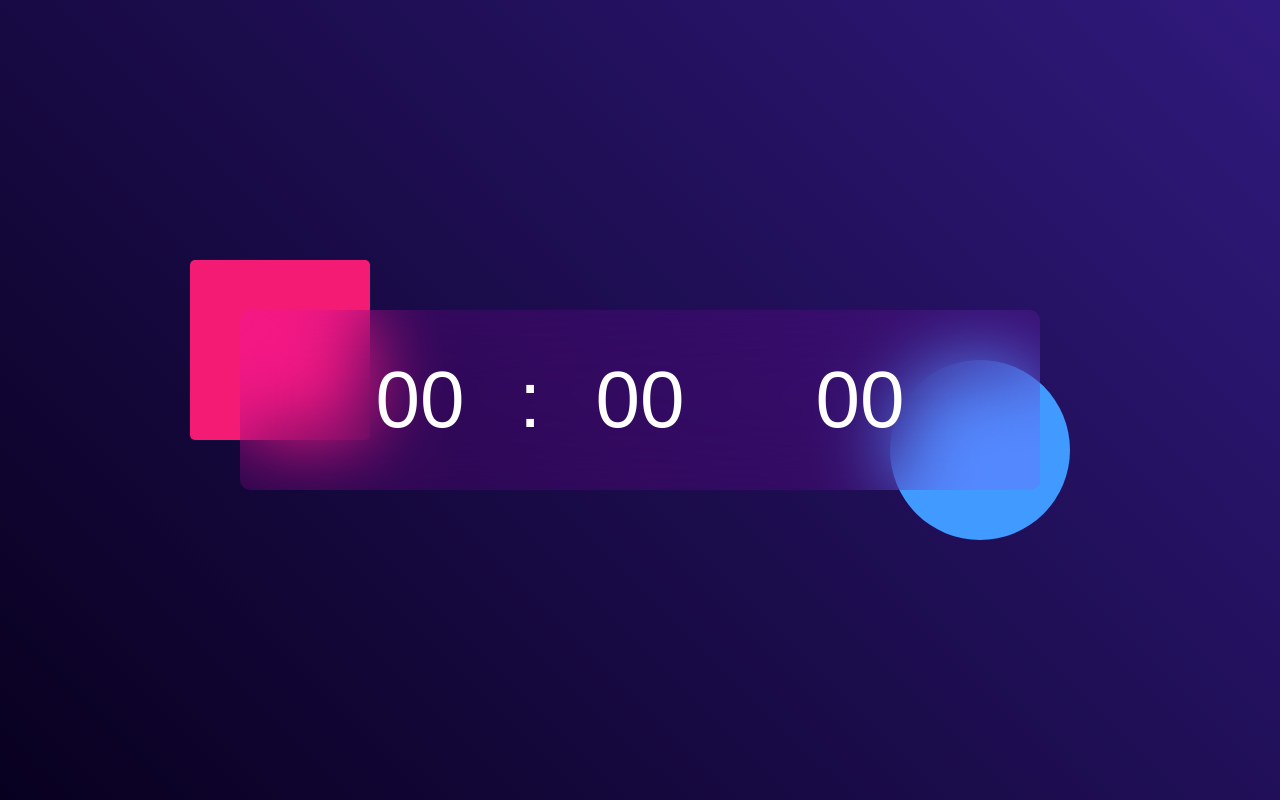
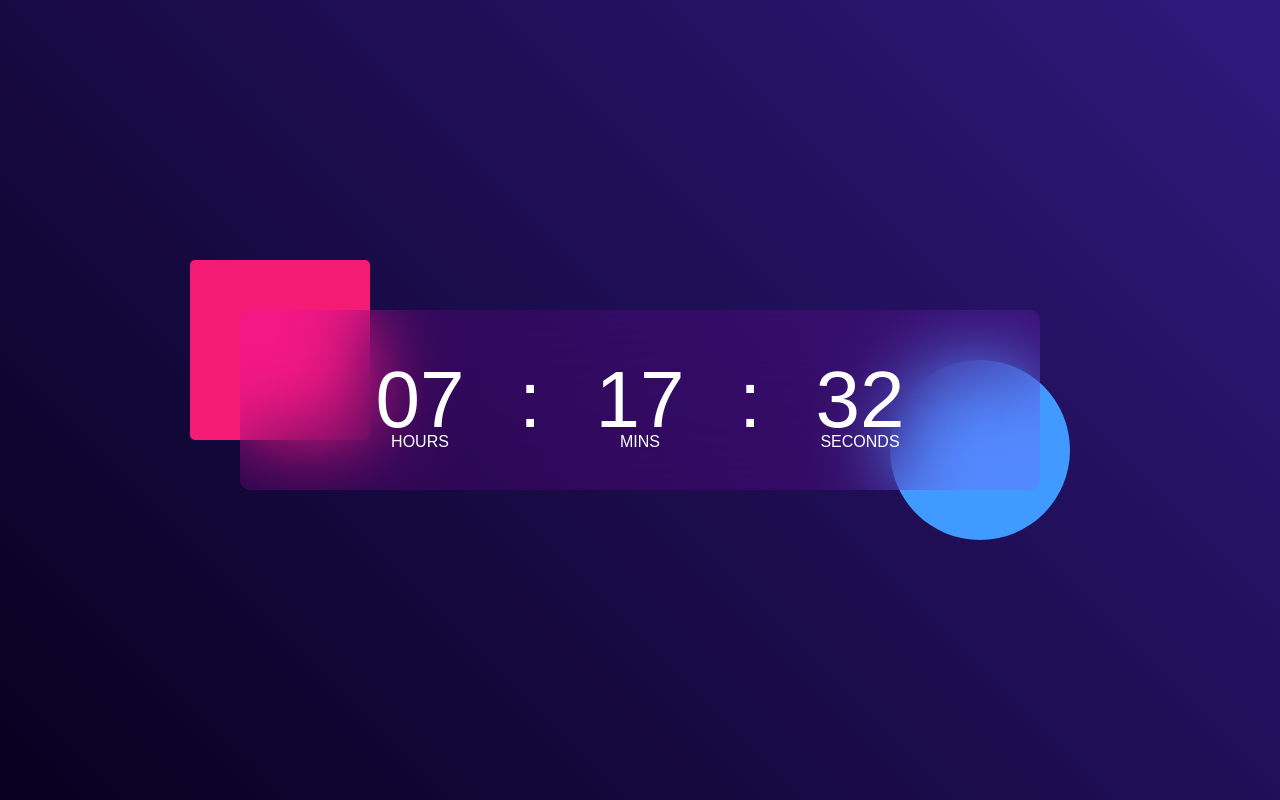
Before and after one commit to Khang8078/digital-clock, a plain HTML site: page index.html in a window 1280 px wide. Drawn offline with Linux system fonts and the light colour scheme.

Commit message:
Finished project

```diff
--- a/index.html
+++ b/index.html
@@ -10,14 +10,25 @@
     <div class="hero">
         <div class="container">
             <div class="clock">
-                <span>00</span>
+                <span id="hrs">00</span>
                 <span>:</span>
-                <span>00</span>
-                <span></span>
-                <span>00</span>
+                <span id="min">00</span>
+                <span>:</span>
+                <span id="sec">00</span>
              </div>
         </div>
     </div>
+    <script>
+        let hrs = document.getElementById("hrs");
+        let min = document.getElementById("min");
+        let sec = document.getElementById("sec");
 
+        setInterval(()=> {
+            let currentTime = new Date();
+            hrs.innerHTML = (currentTime.getHours()<10?"0":"") + currentTime.getHours();
+            min.innerHTML = (currentTime.getMinutes()<10?"0":"") + currentTime.getMinutes();
+            sec.innerHTML = (currentTime.getSeconds()<10?"0":"") + currentTime.getSeconds();
+        },1000);
+    </script>
 </body>
 </html>
--- a/style.css
+++ b/style.css
@@ -58,9 +58,29 @@
     z-index: -1;
 }
 .clock span{
-    font-size: 80PX;
+    font-size: 80px;
     width: 110px;
     display: inline-block;
     text-align: center;
     position: relative;
 }
+
+.clock span::after{
+    font-size: 16px;
+    position: absolute;
+    bottom: -5px;
+    left: 50%;
+    transform: translateX(-50%);
+
+}
+
+#hrs::after{
+    content: 'HOURS';
+
+}
+#min::after{
+    content: 'MINS';
+}
+#sec::after{
+    content: 'SECONDS';
+}
```
